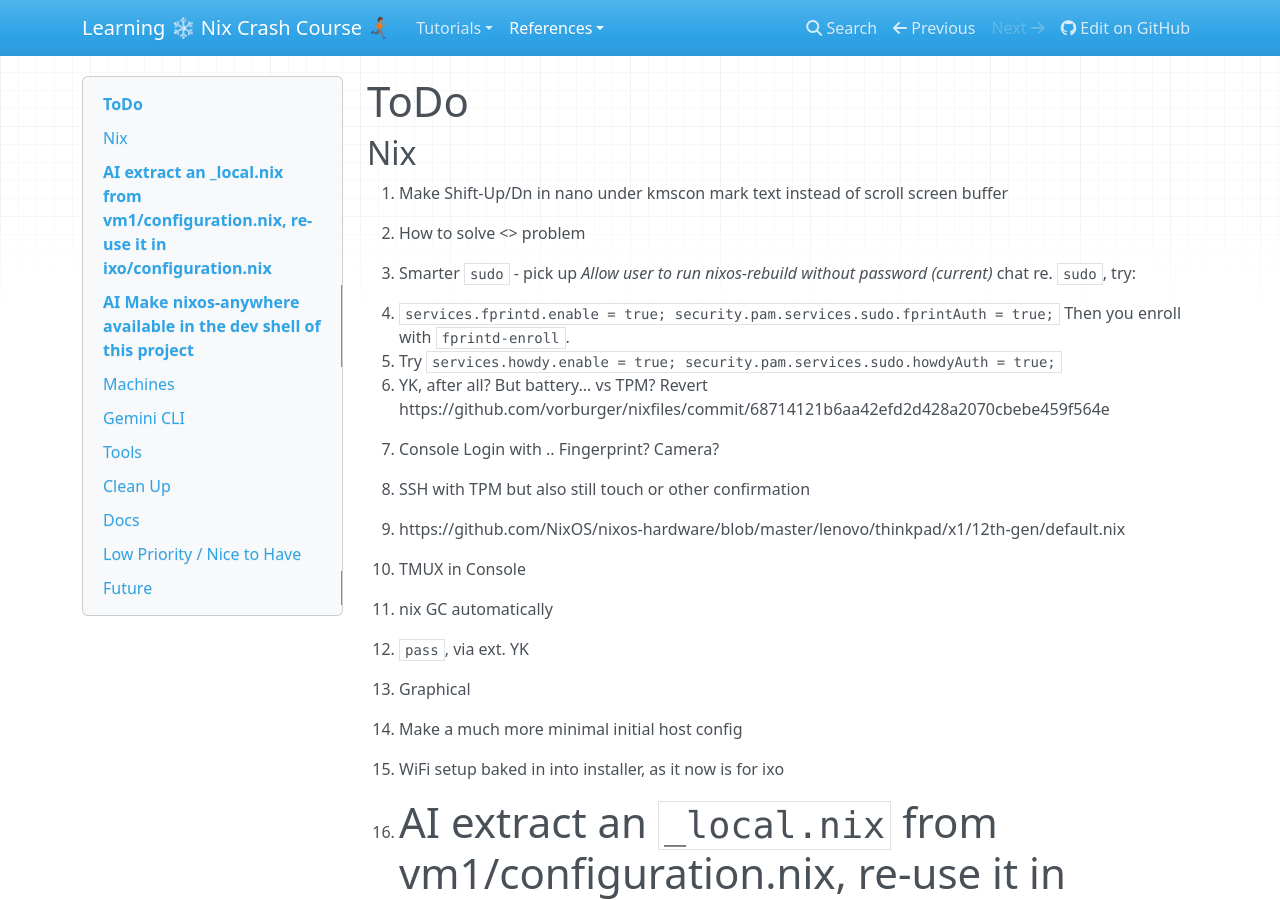
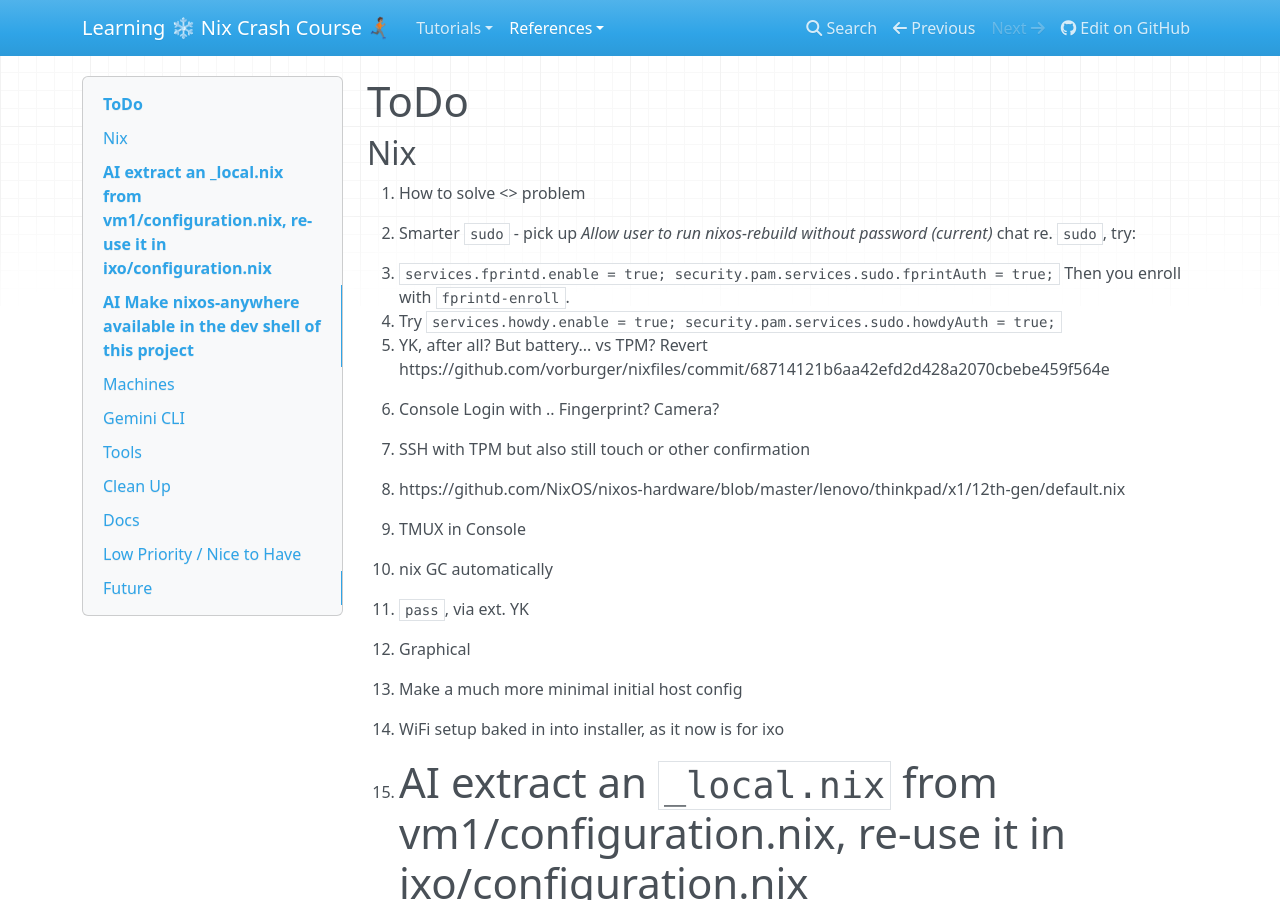
Before and after one commit to vorburger/nixfiles, an MkDocs documentation site: the page built from docs/docs/ToDo.md, in a window 1280 px wide and 900 px high. Built offline with MkDocs 1.6.1, drawn with Linux system fonts in a browser that asks for light colours; nearby versions of some CDN libraries.

Commit message:
Configure kmscon to use Alt for scroll instead of Shift
This maps kmscon scroll actions to Alt-Up/Down and Alt-PageUp/PageDown.
By freeing up the Shift modifier, terminal applications like nano
can correctly receive Shift-Up/Dn to mark text instead of triggering
the screen buffer scroll.

```diff
--- a/docs/docs/ToDo.md
+++ b/docs/docs/ToDo.md
@@ -1,8 +1,6 @@
 # ToDo
 
 ## Nix
-
-1. Make Shift-Up/Dn in nano under kmscon mark text instead of scroll screen buffer
 
 1. How to solve <> problem
 
```
Also changed, not shown: 1 other file.
